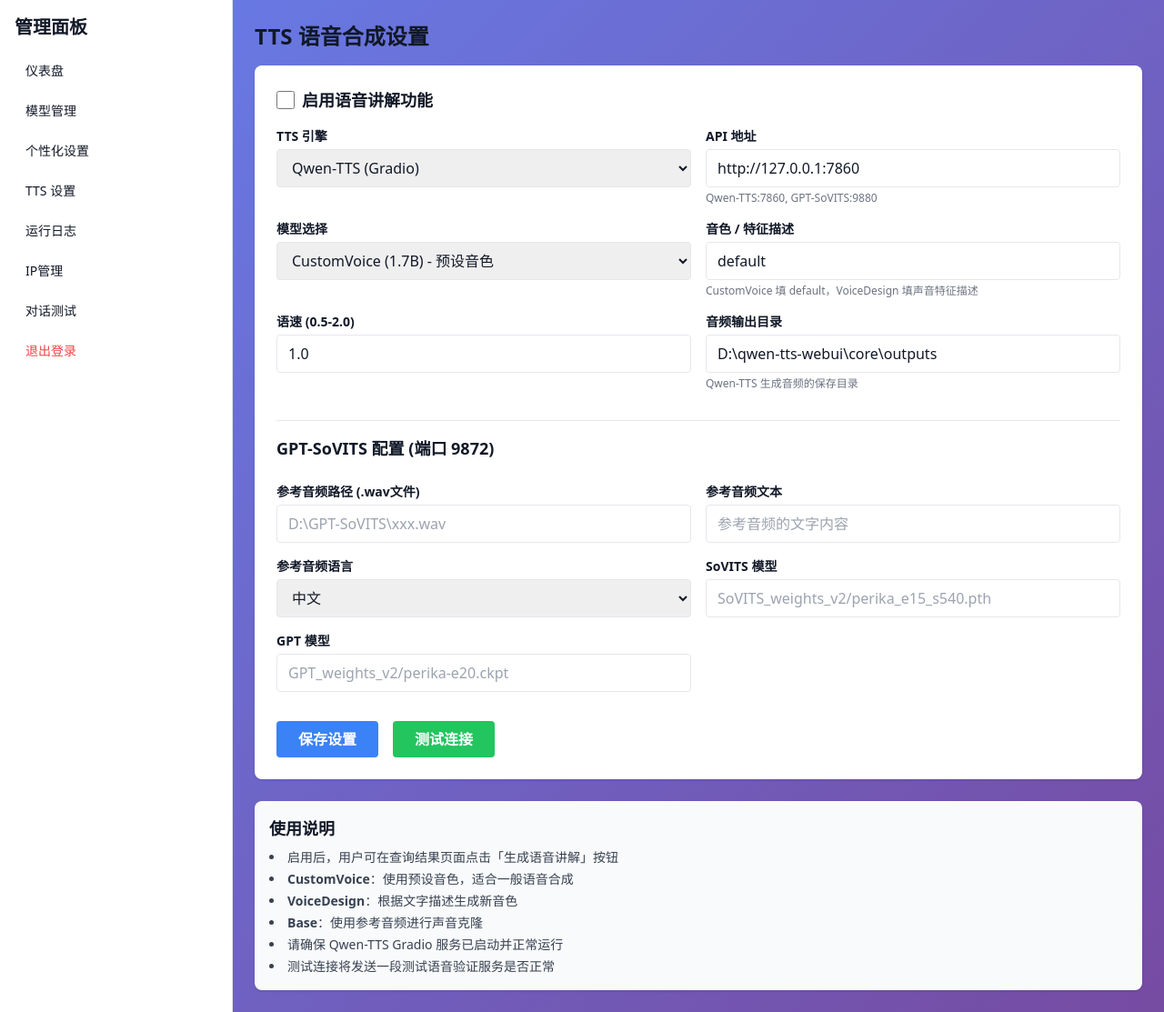
After one commit to DianziNoDianZi/Math_Correcter, a Flask app: page /admin/tts in a window 1280 px wide. The commit adds this page. Shown: the whole page at 91% size. Run offline with Flask 3, Linux system fonts and the light colour scheme; the visitor is signed in with stand-in values (Sample User, id 1); some libraries are stand-ins or nearby versions.

Commit message:
Add files via upload

```diff
--- a/templates/admin_base.html
+++ b/templates/admin_base.html
@@ -26,7 +26,9 @@
         <a href="/admin/dashboard" class="block py-2 px-3 rounded hover:bg-gray-100">仪表盘</a>
         <a href="/admin/models" class="block py-2 px-3 rounded hover:bg-gray-100">模型管理</a>
         <a href="/admin/customization" class="block py-2 px-3 rounded hover:bg-gray-100">个性化设置</a>
+        <a href="/admin/tts" class="block py-2 px-3 rounded hover:bg-gray-100">TTS 设置</a>
         <a href="/admin/logs" class="block py-2 px-3 rounded hover:bg-gray-100">运行日志</a>
+        <a href="/admin/ip" class="block py-2 px-3 rounded hover:bg-gray-100">IP管理</a>
         <a href="/admin/chat_test" class="block py-2 px-3 rounded hover:bg-gray-100">对话测试</a>
         <a href="/admin/logout" class="block py-2 px-3 rounded hover:bg-gray-100 text-red-500">退出登录</a>
       </nav>
--- /dev/null
+++ b/templates/tts_settings.html
@@ -0,0 +1,117 @@
+{% extends 'admin_base.html' %}
+{% block content %}
+<div class="container mx-auto">
+  <h1 class="text-2xl font-semibold mb-4">TTS 语音合成设置</h1>
+
+  {% with messages = get_flashed_messages(with_categories=true) %}
+    {% if messages %}
+      {% for category, message in messages %}
+        <div class="mb-4 p-3 rounded {% if category == 'error' %}bg-red-100 text-red-700{% else %}bg-green-100 text-green-700{% endif %}">{{ message }}</div>
+      {% endfor %}
+    {% endif %}
+  {% endwith %}
+
+  <section class="bg-white rounded-lg shadow p-6">
+    <form action="/admin/tts" method="POST" class="grid grid-cols-1 md:grid-cols-2 gap-4">
+      <div class="md:col-span-2">
+        <label class="flex items-center gap-2 cursor-pointer">
+          <input type="checkbox" name="enabled" {% if tts.enabled %}checked{% endif %} class="w-5 h-5">
+          <span class="text-lg font-semibold">启用语音讲解功能</span>
+        </label>
+      </div>
+
+      <div>
+        <label class="block text-sm font-semibold mb-1">TTS 引擎</label>
+        <select name="engine" class="border rounded w-full px-3 py-2">
+          <option value="qwen-tts" {% if tts.engine == 'qwen-tts' %}selected{% endif %}>Qwen-TTS (Gradio)</option>
+          <option value="gpt-sovits" {% if tts.engine == 'gpt-sovits' %}selected{% endif %}>GPT-SoVITS</option>
+        </select>
+      </div>
+
+      <div>
+        <label class="block text-sm font-semibold mb-1">API 地址</label>
+        <input type="text" name="api_base" value="{{ tts.api_base }}" class="border rounded w-full px-3 py-2" placeholder="http://127.0.0.1:7860 或 http://127.0.0.1:9880">
+        <p class="text-xs text-gray-500 mt-1">Qwen-TTS:7860, GPT-SoVITS:9880</p>
+      </div>
+
+      <div>
+        <label class="block text-sm font-semibold mb-1">模型选择</label>
+        <select name="model_name" class="border rounded w-full px-3 py-2">
+          <option value="Qwen/Qwen3-TTS-12Hz-1.7B-CustomVoice" {% if tts.model_name == 'Qwen/Qwen3-TTS-12Hz-1.7B-CustomVoice' %}selected{% endif %}>CustomVoice (1.7B) - 预设音色</option>
+          <option value="Qwen/Qwen3-TTS-12Hz-0.6B-CustomVoice" {% if tts.model_name == 'Qwen/Qwen3-TTS-12Hz-0.6B-CustomVoice' %}selected{% endif %}>CustomVoice (0.6B) - 预设音色</option>
+          <option value="Qwen/Qwen3-TTS-12Hz-1.7B-VoiceDesign" {% if tts.model_name == 'Qwen/Qwen3-TTS-12Hz-1.7B-VoiceDesign' %}selected{% endif %}>VoiceDesign - 声音设计</option>
+        </select>
+      </div>
+
+      <div>
+        <label class="block text-sm font-semibold mb-1">音色 / 特征描述</label>
+        <input type="text" name="voice" value="{{ tts.voice }}" class="border rounded w-full px-3 py-2" placeholder="default">
+        <p class="text-xs text-gray-500 mt-1">CustomVoice 填 default，VoiceDesign 填声音特征描述</p>
+      </div>
+
+      <div>
+        <label class="block text-sm font-semibold mb-1">语速 (0.5-2.0)</label>
+        <input type="number" name="speed" value="{{ tts.speed }}" min="0.5" max="2.0" step="0.1" class="border rounded w-full px-3 py-2">
+      </div>
+
+      <div>
+        <label class="block text-sm font-semibold mb-1">音频输出目录</label>
+        <input type="text" name="output_dir" value="{{ tts.output_dir }}" class="border rounded w-full px-3 py-2" placeholder="D:\qwen-tts-webui\core\outputs">
+        <p class="text-xs text-gray-500 mt-1">Qwen-TTS 生成音频的保存目录</p>
+      </div>
+
+      <div class="md:col-span-2 border-t pt-4 mt-4">
+        <h3 class="text-lg font-semibold mb-2">GPT-SoVITS 配置 (端口 9872)</h3>
+      </div>
+
+      <div>
+        <label class="block text-sm font-semibold mb-1">参考音频路径 (.wav文件)</label>
+        <input type="text" name="refer_wav" value="{{ tts.refer_wav }}" class="border rounded w-full px-3 py-2" placeholder="D:\GPT-SoVITS\xxx.wav">
+      </div>
+
+      <div>
+        <label class="block text-sm font-semibold mb-1">参考音频文本</label>
+        <input type="text" name="prompt_text" value="{{ tts.prompt_text }}" class="border rounded w-full px-3 py-2" placeholder="参考音频的文字内容">
+      </div>
+
+      <div>
+        <label class="block text-sm font-semibold mb-1">参考音频语言</label>
+        <select name="prompt_language" class="border rounded w-full px-3 py-2">
+          <option value="中文" {% if tts.prompt_language == '中文' %}selected{% endif %}>中文</option>
+          <option value="英文" {% if tts.prompt_language == '英文' %}selected{% endif %}>英文</option>
+          <option value="日文" {% if tts.prompt_language == '日文' %}selected{% endif %}>日文</option>
+          <option value="粤语" {% if tts.prompt_language == '粤语' %}selected{% endif %}>粤语</option>
+        </select>
+      </div>
+
+      <div>
+        <label class="block text-sm font-semibold mb-1">SoVITS 模型</label>
+        <input type="text" name="sovits_model" value="{{ tts.sovits_model }}" class="border rounded w-full px-3 py-2" placeholder="SoVITS_weights_v2/perika_e15_s540.pth">
+      </div>
+
+      <div>
+        <label class="block text-sm font-semibold mb-1">GPT 模型</label>
+        <input type="text" name="gpt_model" value="{{ tts.gpt_model }}" class="border rounded w-full px-3 py-2" placeholder="GPT_weights_v2/perika-e20.ckpt">
+      </div>
+
+      <div class="md:col-span-2 flex gap-4 mt-4">
+        <button type="submit" class="bg-blue-500 hover:bg-blue-700 text-white font-bold py-2 px-6 rounded">保存设置</button>
+        <button type="button" onclick="document.getElementById('test-form').submit()" class="bg-green-500 hover:bg-green-700 text-white font-bold py-2 px-6 rounded">测试连接</button>
+      </div>
+    </form>
+    <form id="test-form" action="/admin/tts/test" method="POST" class="hidden"></form>
+  </section>
+
+  <section class="bg-gray-50 rounded-lg shadow p-4 mt-6">
+    <h2 class="text-lg font-semibold mb-2">使用说明</h2>
+    <ul class="list-disc list-inside text-sm space-y-1 text-gray-700">
+      <li>启用后，用户可在查询结果页面点击「生成语音讲解」按钮</li>
+      <li><strong>CustomVoice</strong>：使用预设音色，适合一般语音合成</li>
+      <li><strong>VoiceDesign</strong>：根据文字描述生成新音色</li>
+      <li><strong>Base</strong>：使用参考音频进行声音克隆</li>
+      <li>请确保 Qwen-TTS Gradio 服务已启动并正常运行</li>
+      <li>测试连接将发送一段测试语音验证服务是否正常</li>
+    </ul>
+  </section>
+</div>
+{% endblock %}
```
Also changed, not shown: templates/index.html (+50 -0 lines), templates/ip_management.html (added, +52 -0 lines).
